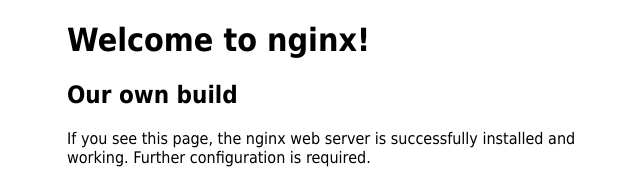
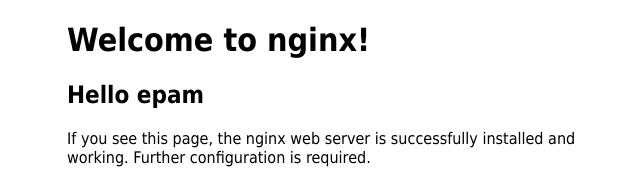
Before and after one commit to karpenkoKhAI/finaleProject, a plain HTML site: page index.html in a window 1280 px wide. Shown: the top 171 px of the page, without its empty margins (293-933 px from the left). Drawn offline with Linux system fonts and the light colour scheme.

Commit message:
Update index.html

```diff
--- a/index.html
+++ b/index.html
@@ -12,7 +12,7 @@
 </head>
 <body>
 <h1>Welcome to nginx!</h1>
-    <h2>Our own build</h2>
+    <h2>Hello epam</h2>
 <p>If you see this page, the nginx web server is successfully installed and
 working. Further configuration is required.</p>
 
```
